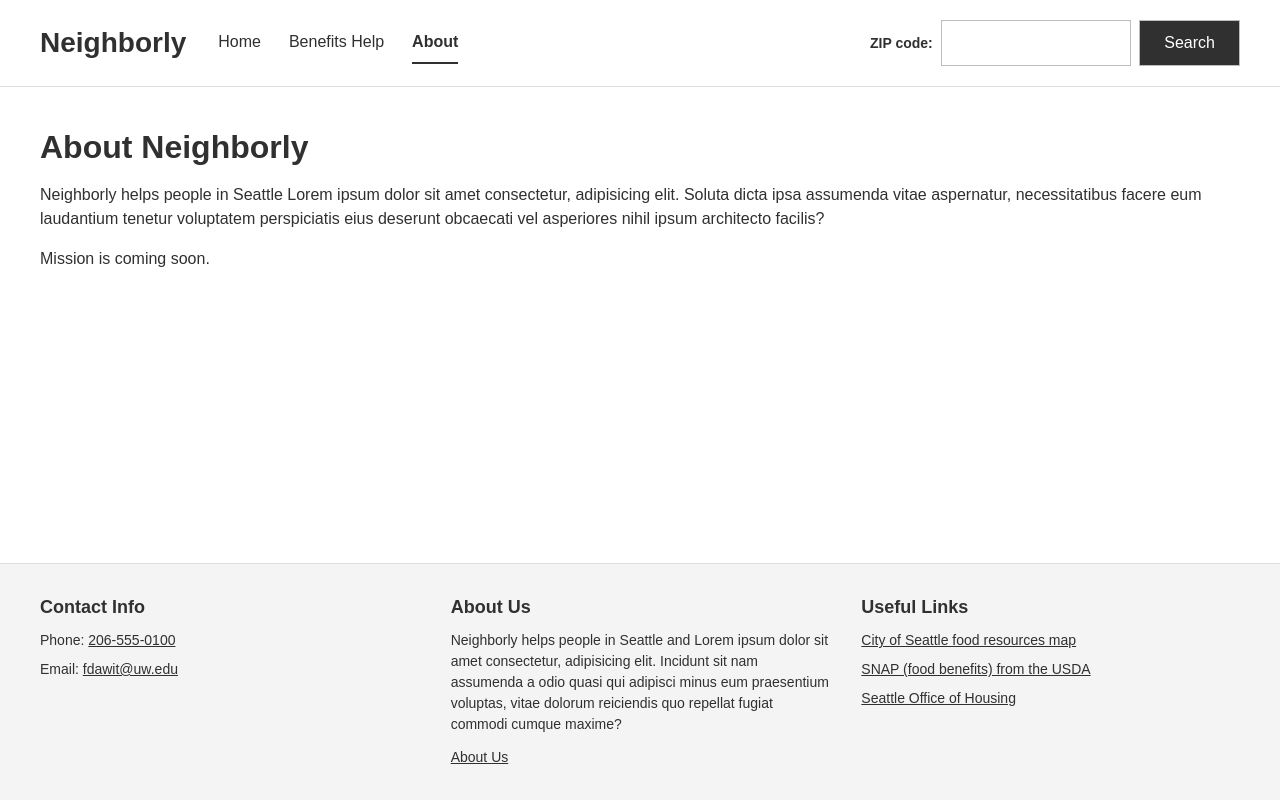
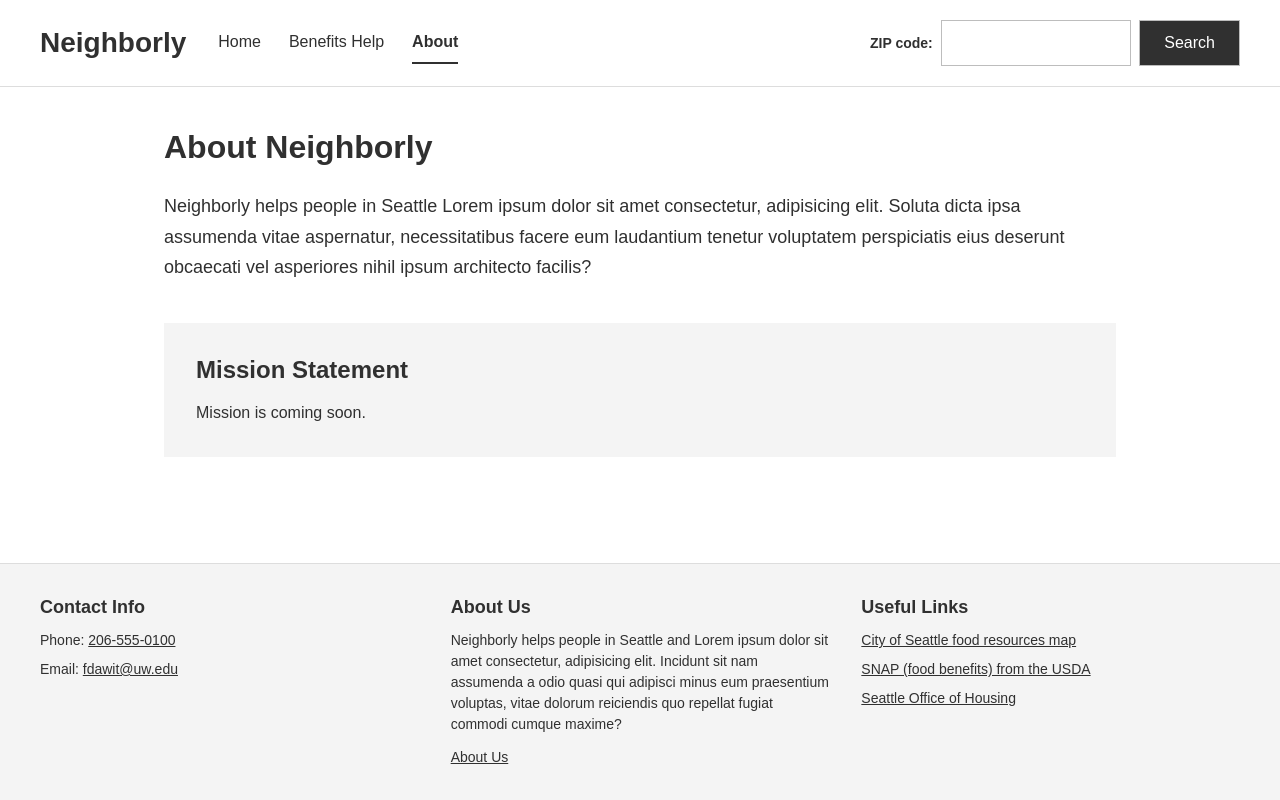
Before and after one commit to fdawit/info442G, a React (Vite) app: page /about in a window 1280 px wide. Built offline with nearby package versions, Linux system fonts and the light colour scheme.

Commit message:
Style the About page

```diff
--- a/src/index.css
+++ b/src/index.css
@@ -537,3 +537,32 @@ input[type="checkbox"], input[type="radio"] {
     padding: 20px;
   }
 }
+
+.about-page {
+  max-width: 1000px;
+}
+
+.about-page > h1 {
+  margin-bottom: 24px;
+}
+
+.about-page > p {
+  font-size: 18px;
+  line-height: 1.7;
+}
+
+.about-mission {
+  margin-top: 40px;
+  padding: 32px;
+  background: #f4f4f4;
+}
+
+.about-mission p {
+  margin-bottom: 0;
+}
+
+@media (max-width: 700px) {
+  .about-mission {
+    padding: 20px;
+  }
+}
--- a/src/pages/AboutPage.jsx
+++ b/src/pages/AboutPage.jsx
@@ -2,12 +2,15 @@
 
 export default function AboutPage() {
   return (
-    <main>
+    <main className="about-page">
       <h1>About Neighborly</h1>
       <p>
         Neighborly helps people in Seattle Lorem ipsum dolor sit amet consectetur, adipisicing elit. Soluta dicta ipsa assumenda vitae aspernatur, necessitatibus facere eum laudantium tenetur voluptatem perspiciatis eius deserunt obcaecati vel asperiores nihil ipsum architecto facilis?
       </p>
-      <p>Mission is coming soon.</p>
+      <section className="about-mission">
+        <h2>Mission Statement</h2>
+        <p>Mission is coming soon.</p>
+      </section>
     </main>
   );
 }
```
